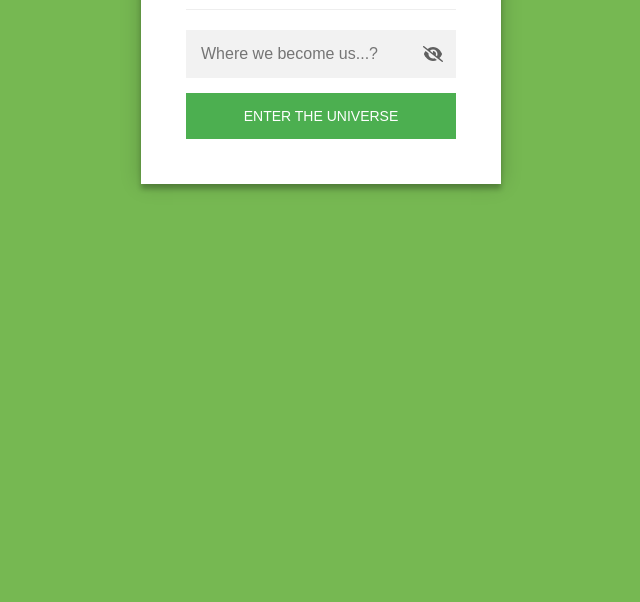
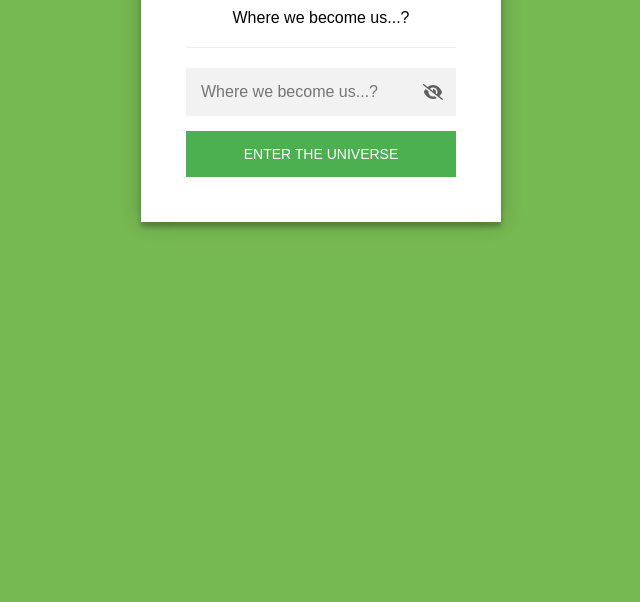
Before and after one commit to zhoushimintjemerlang-web/our-private-universe-2212, a plain HTML site: page index.html in a window 1280 px wide. Shown: the part 198-800 px from the top of the page, without its empty margins (319-959 px from the left). Drawn offline with Linux system fonts and the light colour scheme.

Commit message:
Update index.html

```diff
--- a/index.html
+++ b/index.html
@@ -184,7 +184,7 @@
                 <div class="staticrypt-form">
                     <div class="staticrypt-instructions">
                         <p class="staticrypt-title">Mr. & Mrs. Bubs</p>
-                        <p></p>
+                        <p>Where we become us...?</p>
                     </div>
 
                     <hr class="staticrypt-hr" />
```
